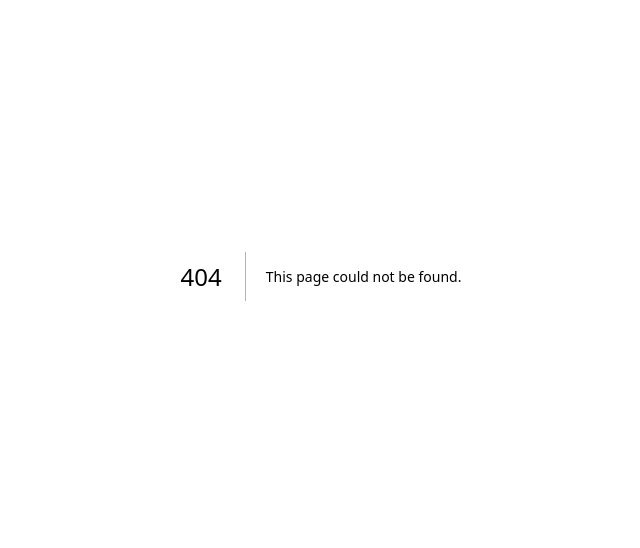
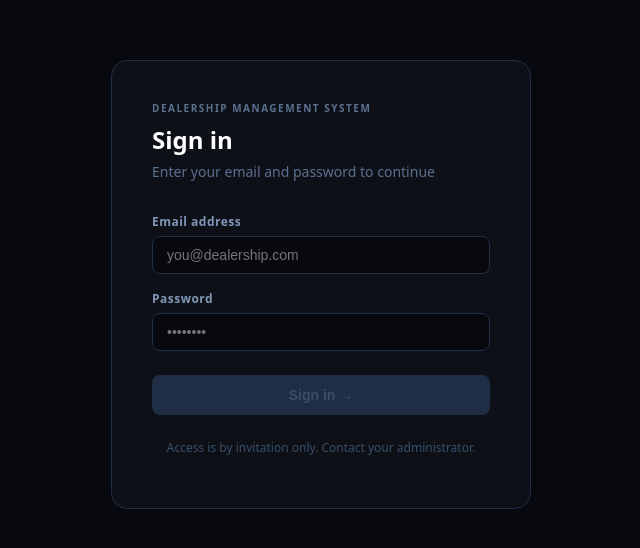
Before and after one commit to itschanuka/dms-web, a Next.js app: page /login in a window 1280 px wide. Before the commit this address had no page. Shown: the part 124-672 px from the top of the page, without its empty margins (319-959 px from the left). Built offline with nearby package versions, Linux system fonts and the light colour scheme; no server answers.

Commit message:
fix: routing + admin auth pages + tsconfig baseUrl

```diff
--- /dev/null
+++ b/src/app/(auth)/login/page.tsx
@@ -0,0 +1,160 @@
+'use client';
+
+import { useState, type FormEvent } from 'react';
+import { useRouter } from 'next/navigation';
+import { signIn } from '@/lib/auth';
+
+export default function AdminLoginPage() {
+  const router = useRouter();
+  const [email, setEmail] = useState('');
+  const [password, setPassword] = useState('');
+  const [error, setError] = useState('');
+  const [loading, setLoading] = useState(false);
+
+  async function handleSubmit(e: FormEvent) {
+    e.preventDefault();
+    setError('');
+    setLoading(true);
+
+    const result = await signIn(email.trim().toLowerCase(), password);
+    setLoading(false);
+
+    switch (result.status) {
+      case 'mfa_required':
+        router.push(`/admin/verify-mfa?factorId=${result.factorId ?? ''}`);
+        break;
+
+      case 'mfa_setup_required':
+        router.push('/admin/setup-mfa');
+        break;
+
+      case 'password_change_required':
+        router.push('/admin/change-password');
+        break;
+
+      case 'success':
+        router.push('/admin');
+        break;
+
+      case 'error':
+      default:
+        setError(result.error ?? 'Sign in failed. Check your credentials.');
+        break;
+    }
+  }
+
+  return (
+    <div className="auth-page">
+      <div className="auth-card">
+        <div style={{ marginBottom: 32 }}>
+          <div
+            style={{
+              fontSize: 10,
+              fontWeight: 700,
+              letterSpacing: '0.15em',
+              textTransform: 'uppercase',
+              color: '#5c7090',
+              marginBottom: 8,
+            }}
+          >
+            Dealership Management System
+          </div>
+          <h1 style={{ fontSize: 24, fontWeight: 800, color: '#fff', margin: 0 }}>Sign in</h1>
+          <p style={{ fontSize: 14, color: '#5c7090', marginTop: 6 }}>
+            Enter your email and password to continue
+          </p>
+        </div>
+
+        <form onSubmit={handleSubmit}>
+          {error && (
+            <div
+              style={{
+                background: 'rgba(239,68,68,0.1)',
+                border: '1px solid rgba(239,68,68,0.3)',
+                borderRadius: 8,
+                padding: '10px 14px',
+                marginBottom: 20,
+                fontSize: 13,
+                color: '#fca5a5',
+              }}
+            >
+              {error}
+            </div>
+          )}
+
+          <div style={{ marginBottom: 16 }}>
+            <label style={labelStyle}>Email address</label>
+            <input
+              type="email"
+              value={email}
+              onChange={(e) => setEmail(e.target.value)}
+              required
+              autoComplete="email"
+              placeholder="you@dealership.com"
+              style={inputStyle}
+              disabled={loading}
+            />
+          </div>
+
+          <div style={{ marginBottom: 24 }}>
+            <label style={labelStyle}>Password</label>
+            <input
+              type="password"
+              value={password}
+              onChange={(e) => setPassword(e.target.value)}
+              required
+              autoComplete="current-password"
+              placeholder="••••••••"
+              style={inputStyle}
+              disabled={loading}
+            />
+          </div>
+
+          <button type="submit" disabled={loading || !email || !password} style={buttonStyle(loading || !email || !password)}>
+            {loading ? 'Signing in…' : 'Sign in →'}
+          </button>
+        </form>
+
+        <p style={{ marginTop: 24, fontSize: 12, color: '#3a4e6a', textAlign: 'center' }}>
+          Access is by invitation only. Contact your administrator.
+        </p>
+      </div>
+    </div>
+  );
+}
+
+const labelStyle: React.CSSProperties = {
+  display: 'block',
+  fontSize: 12,
+  fontWeight: 600,
+  color: '#8097b8',
+  marginBottom: 6,
+  letterSpacing: '0.04em',
+};
+
+const inputStyle: React.CSSProperties = {
+  width: '100%',
+  background: '#07090f',
+  border: '1px solid #1f2d45',
+  borderRadius: 8,
+  padding: '10px 14px',
+  fontSize: 14,
+  color: '#dde4f0',
+  outline: 'none',
+  boxSizing: 'border-box',
+};
+
+function buttonStyle(disabled: boolean): React.CSSProperties {
+  return {
+    width: '100%',
+    background: disabled ? '#1f2d45' : '#6366f1',
+    color: disabled ? '#3a4e6a' : '#fff',
+    border: 'none',
+    borderRadius: 8,
+    padding: '12px 20px',
+    fontSize: 14,
+    fontWeight: 700,
+    cursor: disabled ? 'not-allowed' : 'pointer',
+    transition: 'background 0.15s',
+  };
+}
```
Also changed, not shown: 1 other file (tests, documents, lock files or other folders).
